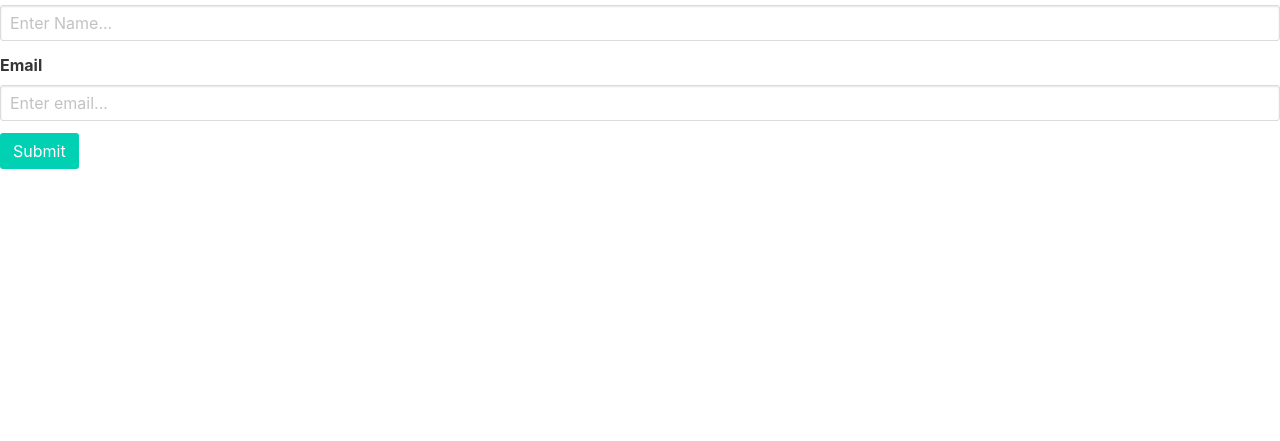
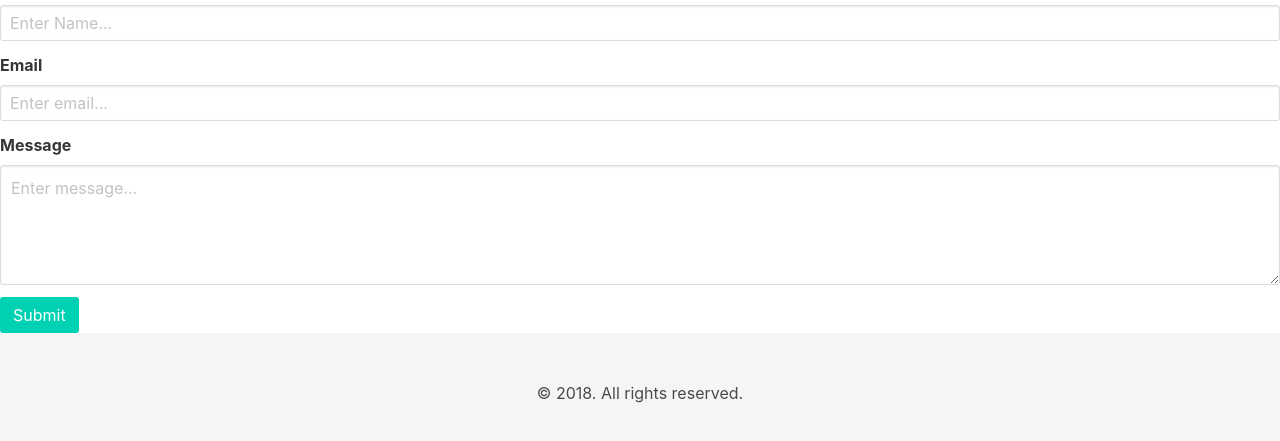
Before and after one commit to jcunanan05/fcc-portfolio, a plain HTML site: page portfolio.html in a window 1280 px wide. Shown: the part 1614-2055 px from the top of the page. Before the commit the page ends 1783 px from the top, so only its background shows below. Drawn offline with Linux system fonts and the light colour scheme.

Commit message:
Complete Backbone
Made Backbone structure

```diff
--- a/portfolio.html
+++ b/portfolio.html
@@ -127,17 +127,32 @@
       <div class="field">
         <label class="label" for="email">Email</label>
         <div class="control">
-          <input class="input" name="name" type="email" placeholder="Enter email...">
+          <input class="input" name="email" type="email" placeholder="Enter email...">
+        </div>
+      </div>
+
+
+      <div class="field">
+        <label class="label" for="message">Message</label>
+        <div class="control">
+          <textarea class="textarea" name="message" placeholder="Enter message..."></textarea>
         </div>
       </div>
 
 
       <div class="control">
-        <button class="button is-primary">Submit</button>
+        <button class="button is-primary" type="submit">Submit</button>
       </div>
     </form>
   </section>
 
+
+  <footer class="footer">
+    <div class="container">
+      <p class="content has-text-centered">&copy; 2018. All rights reserved.</p>
+    </div>
+  </footer>
+
   <script src="./script.js"></script>
 </body>
 </html>
```
